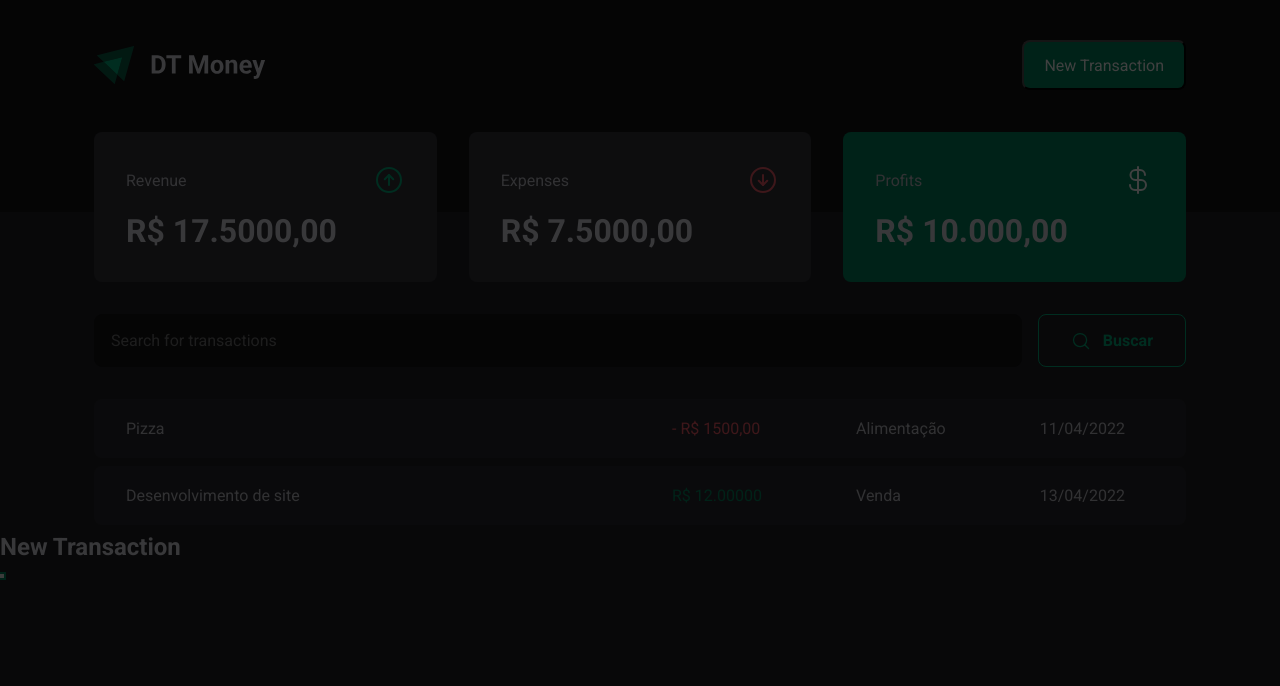
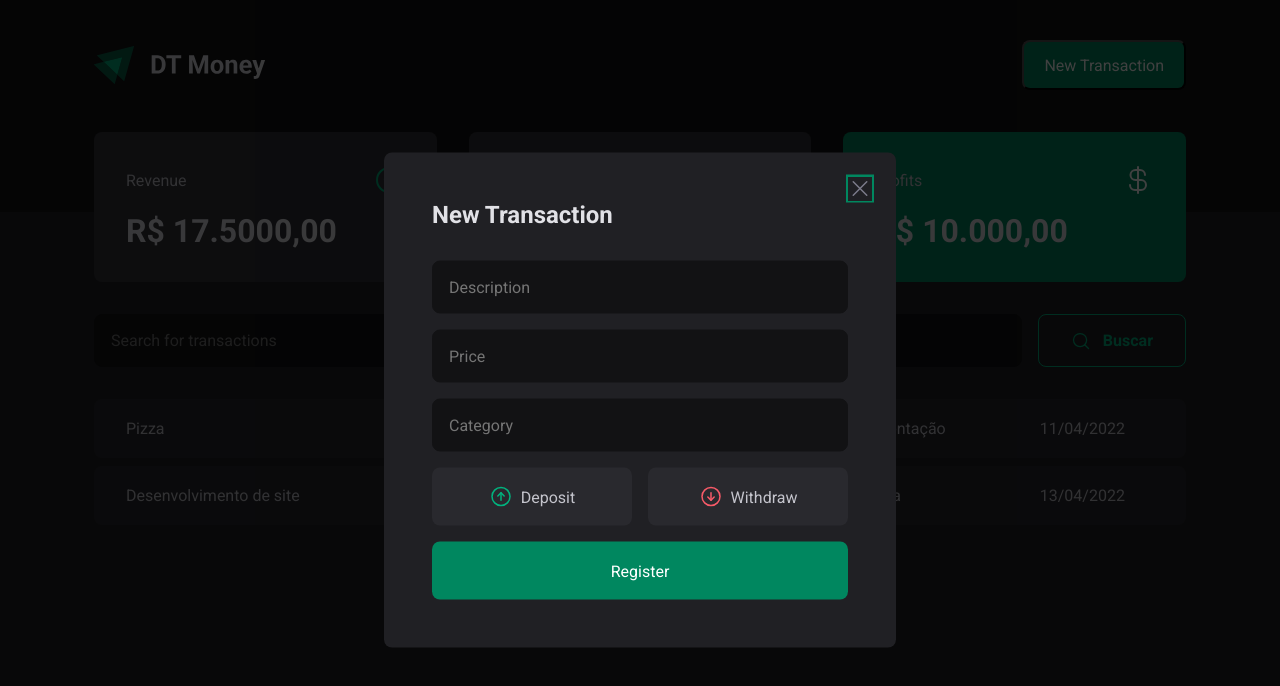
Before and after one commit to filipesaretta/co, a React (Vite) app: page / in a window 1280 px wide. Both pictures are taken after a click on the button "New Transaction". Shown: the top 686 px of the page. Built offline with nearby package versions, Linux system fonts and the light colour scheme.

Commit message:
Add styles to modal

```diff
--- a/package.json
+++ b/package.json
@@ -10,6 +10,7 @@
   },
   "dependencies": {
     "@radix-ui/react-dialog": "^1.0.2",
+    "@radix-ui/react-radio-group": "^1.1.0",
     "@types/styled-components": "^5.1.26",
     "phosphor-react": "^1.4.1",
     "react": "^18.2.0",
--- a/src/components/NewTransactionsModal/index.tsx
+++ b/src/components/NewTransactionsModal/index.tsx
@@ -1,5 +1,12 @@
 import * as Dialog from '@radix-ui/react-dialog'
-import { Content, Overlay } from './styles'
+import { ArrowCircleDown, ArrowCircleUp, X } from 'phosphor-react'
+import {
+  CloseButton,
+  Content,
+  Overlay,
+  TransactionType,
+  TransactionTypeButton,
+} from './styles'
 
 export function NewTransactionsModal() {
   return (
@@ -8,7 +15,27 @@
       <Content>
         <Dialog.Title>New Transaction</Dialog.Title>
 
-        <Dialog.Close />
+        <CloseButton>
+          <X size={24} color="#7C7C8A" />
+        </CloseButton>
+
+        <form>
+          <input type="text" placeholder="Description" />
+          <input type="text" placeholder="Price" />
+          <input type="text" placeholder="Category" />
+
+          <TransactionType>
+            <TransactionTypeButton value="deposit" variant="deposit">
+              <ArrowCircleUp size={24} color="#00B37E" />
+              <span>Deposit</span>
+            </TransactionTypeButton>
+            <TransactionTypeButton value="withdraw" variant="withdraw">
+              <ArrowCircleDown size={24} color="#F75A68" />
+              <span>Withdraw</span>
+            </TransactionTypeButton>
+          </TransactionType>
+          <button type="submit">Register</button>
+        </form>
       </Content>
     </Dialog.Portal>
   )
--- a/src/components/NewTransactionsModal/styles.ts
+++ b/src/components/NewTransactionsModal/styles.ts
@@ -1,5 +1,7 @@
+/* eslint-disable prettier/prettier */
 import * as Dialog from '@radix-ui/react-dialog'
 import styled from 'styled-components'
+import * as RadioGroup from '@radix-ui/react-radio-group'
 
 export const Overlay = styled(Dialog.Overlay)`
   position: fixed;
@@ -9,4 +11,97 @@
   background-color: rgba(0, 0, 0, 0.75);
 `
 
-export const Content = styled(Dialog.Content)``
+export const Content = styled(Dialog.Content)`
+  min-width: 32rem;
+
+  position: fixed;
+  left: 50%;
+  top: 50%;
+  transform: translate(-50%, -50%);
+
+  border-radius: 8px;
+  padding: 3rem;
+
+  background-color: ${(props) => props.theme['gray-800']};
+
+  form {
+    display: flex;
+    flex-direction: column;
+    gap: 1rem;
+    margin-top: 2rem;
+
+    input {
+      background-color: ${(props) => props.theme['gray-900']};
+      color: ${(props) => props.theme['gray-300']};
+      border: 1px solid ${(props) => props.theme['gray-900']};
+      padding: 1rem;
+      border-radius: 8px;
+    }
+
+    button[type='submit'] {
+      height: 3.625rem;
+      padding: 0.75rem 1.25rem;
+
+      background: ${(props) => props.theme['green-500']};
+      border-radius: 8px;
+      color: ${(props) => props.theme.white};
+      transition: background-color 0.3s;
+      border: none;
+
+      cursor: pointer;
+
+      &:hover {
+        background: ${(props) => props.theme['green-700']};
+      }
+    }
+  }
+`
+export const CloseButton = styled(Dialog.Close)`
+  position: absolute;
+  border: 0;
+  background-color: transparent;
+  right: 1.5rem;
+  top: 1.5rem;
+  cursor: pointer;
+  display: flex;
+  align-items: center;
+  justify-content: center;
+  line-height: 0;
+`
+
+export const TransactionType = styled(RadioGroup.Root)`
+  display: grid;
+  grid-template-columns: repeat(2, 1fr);
+  gap: 1rem;
+`
+
+interface Props {
+  variant: 'deposit' | 'withdraw'
+}
+
+export const TransactionTypeButton = styled(RadioGroup.Item) <Props>`
+  display: flex;
+  justify-content: center;
+  align-items: center;
+  gap: 0.5rem;
+  height: 3.625rem;
+
+  background-color: ${(props) => props.theme['gray-700']};
+  color: ${(props) => props.theme['gray-300']};
+  border-radius: 8px;
+  border: 0;
+
+  svg {
+    color: ${(props) =>
+    props.variant === 'deposit' ? props.theme['green-700'] : '#F75A68'};
+  }
+
+  &[data-state='checked'] {
+    svg {
+      color: white;
+    }
+    color: white;
+    background-color: ${(props) =>
+    props.variant === 'deposit' ? props.theme['green-700'] : '#F75A68'};
+  }
+`
```
Also changed, not shown: 1 other file (tests, documents, lock files or other folders).
